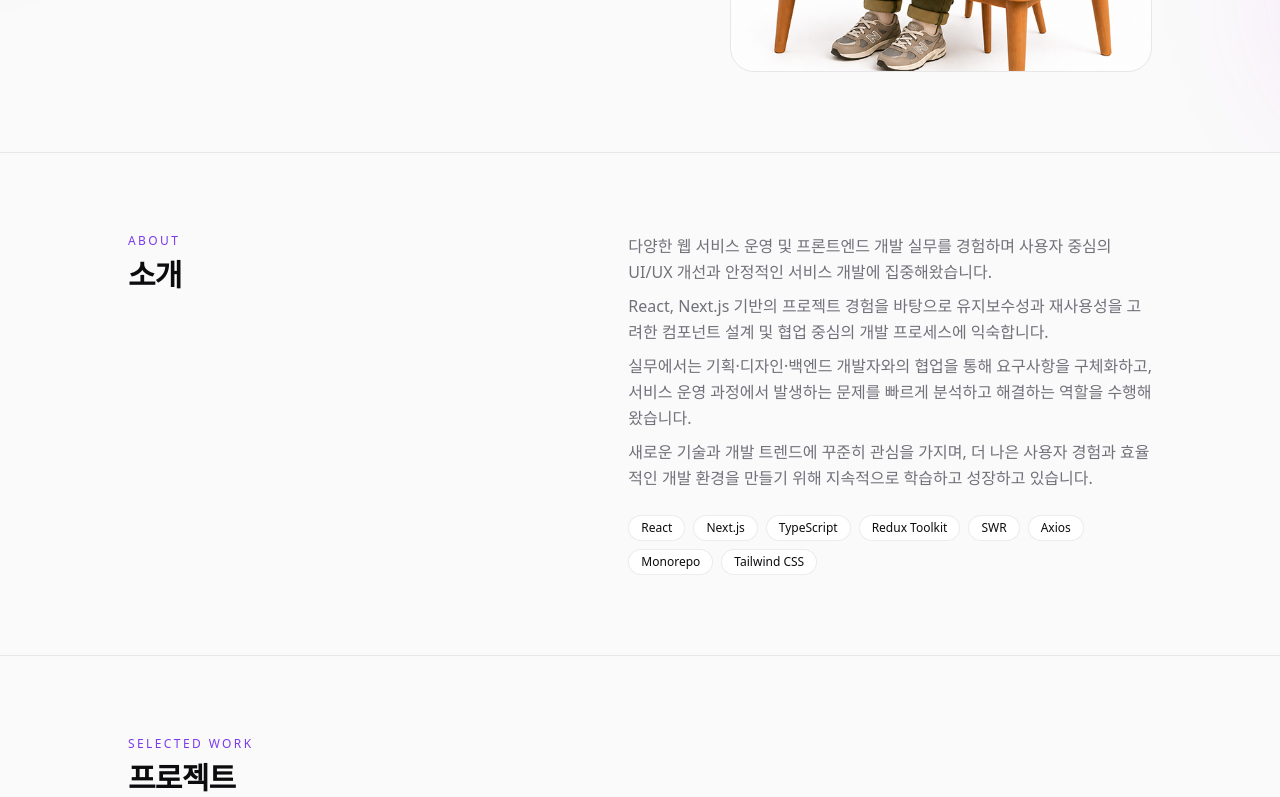
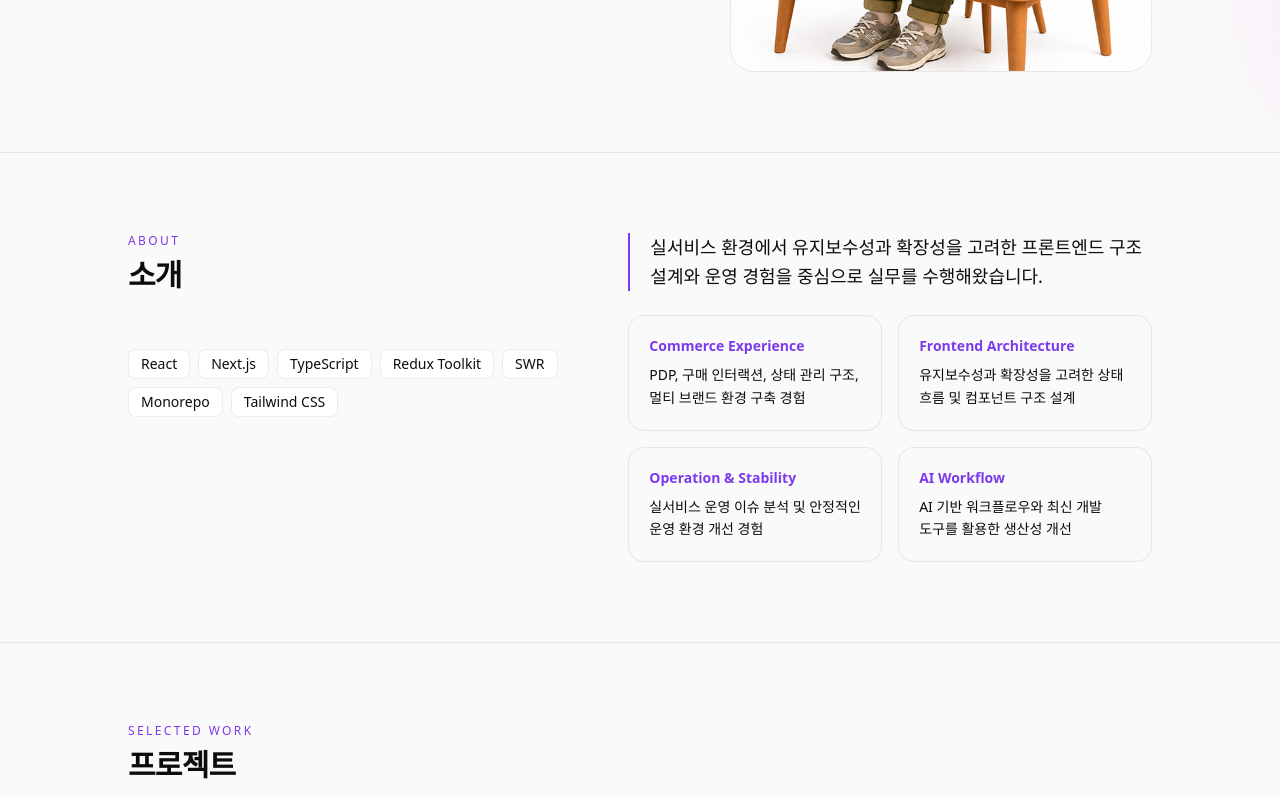
Before and after one commit to JJuiceCode/portfolio, a Next.js app: page / in a window 1280 px wide. Shown: the part 510-1307 px from the top of the page. Built offline with nearby package versions, Linux system fonts and the light colour scheme; a web font is replaced by a local one.

Commit message:
① 메인 index 페이지 수정

```diff
--- a/components/sections/about.tsx
+++ b/components/sections/about.tsx
@@ -2,33 +2,53 @@ export function About() {
   return (
     <section id="about" className="scroll-mt-24 border-t border-border px-4 py-20 sm:px-6">
       <div className="mx-auto grid max-w-5xl gap-12 md:grid-cols-[1fr_1.2fr] md:gap-16">
+        {/* left */}
         <div className="text-center sm:text-left">
           <p className="text-xs font-medium uppercase tracking-[0.2em] text-accent">About</p>
           <h2 className="mt-2 text-2xl font-semibold tracking-tight text-foreground sm:text-3xl">소개</h2>
-        </div>
-        <div className="space-y-4 text-muted">
-          <div className="space-y-2 leading-relaxed">
-            <p>다양한 웹 서비스 운영 및 프론트엔드 개발 실무를 경험하며 사용자 중심의 UI/UX 개선과 안정적인 서비스 개발에 집중해왔습니다.</p>
-            <p>
-              React, Next.js 기반의 프로젝트 경험을 바탕으로 유지보수성과 재사용성을 고려한 컴포넌트 설계 및 협업 중심의 개발 프로세스에 익숙합니다.
-            </p>
-            <p>
-              실무에서는 기획·디자인·백엔드 개발자와의 협업을 통해 요구사항을 구체화하고, 서비스 운영 과정에서 발생하는 문제를 빠르게 분석하고
-              해결하는 역할을 수행해왔습니다.
-            </p>
-            <p>
-              새로운 기술과 개발 트렌드에 꾸준히 관심을 가지며, 더 나은 사용자 경험과 효율적인 개발 환경을 만들기 위해 지속적으로 학습하고 성장하고
-              있습니다.
-            </p>
-          </div>
-          <ul className="flex flex-wrap gap-2 pt-2">
-            {["React", "Next.js", "TypeScript", "Redux Toolkit", "SWR", "Axios", "Monorepo", "Tailwind CSS"].map(tag => (
-              <li key={tag} className="rounded-full border border-border bg-surface px-3 py-1 text-xs font-medium text-foreground">
+          <ul className="mt-6 md:mt-12 flex flex-wrap gap-2 pt-2">
+            {["React", "Next.js", "TypeScript", "Redux Toolkit", "SWR", "Monorepo", "Tailwind CSS"].map(tag => (
+              <li key={tag} className="rounded-lg border border-border bg-surface px-3 py-1 text-sm font-medium text-foreground">
                 {tag}
               </li>
             ))}
           </ul>
         </div>
+
+        {/* RIGHT */}
+        <div className="space-y-6 break-keep">
+          <div className="border-l-2 border-accent pl-5">
+            <p className="text-lg leading-relaxed text-foreground">
+              실서비스 환경에서 유지보수성과 확장성을 고려한 프론트엔드 구조 설계와 운영 경험을 중심으로 실무를 수행해왔습니다.
+            </p>
+          </div>
+
+          <div className="grid gap-4 sm:grid-cols-2">
+            <div className="rounded-2xl border border-border bg-background p-5">
+              <h3 className="text-sm font-semibold text-accent">Commerce Experience</h3>
+
+              <p className="mt-2 text-sm leading-relaxed text-muted-foreground">PDP, 구매 인터랙션, 상태 관리 구조, 멀티 브랜드 환경 구축 경험</p>
+            </div>
+
+            <div className="rounded-2xl border border-border bg-background p-5">
+              <h3 className="text-sm font-semibold text-accent">Frontend Architecture</h3>
+
+              <p className="mt-2 text-sm leading-relaxed text-muted-foreground">유지보수성과 확장성을 고려한 상태 흐름 및 컴포넌트 구조 설계</p>
+            </div>
+
+            <div className="rounded-2xl border border-border bg-background p-5">
+              <h3 className="text-sm font-semibold text-accent">Operation & Stability</h3>
+
+              <p className="mt-2 text-sm leading-relaxed text-muted-foreground">실서비스 운영 이슈 분석 및 안정적인 운영 환경 개선 경험</p>
+            </div>
+
+            <div className="rounded-2xl border border-border bg-background p-5">
+              <h3 className="text-sm font-semibold text-accent">AI Workflow</h3>
+
+              <p className="mt-2 text-sm leading-relaxed text-muted-foreground">AI 기반 워크플로우와 최신 개발 도구를 활용한 생산성 개선</p>
+            </div>
+          </div>
+        </div>
       </div>
     </section>
   );
--- a/components/sections/hero.tsx
+++ b/components/sections/hero.tsx
@@ -12,9 +12,9 @@ export function Hero() {
       <div className="mx-auto grid max-w-5xl items-center gap-8 lg:grid-cols-[minmax(0,1fr)_minmax(280px,0.75fr)] lg:gap-10 text-center sm:text-left">
         <div>
           <p className="mb-4 text-xs font-medium uppercase tracking-[0.2em] text-accent  text-center sm:text-left">Frontend Engineer</p>
-          <h1 className="break-keep max-w-3xl text-3xl font-semibold text-foreground sm:text-3xl md:text-4xl  ">
-            복잡한 요구사항을 <span className="text-accent">구조화</span> 하고 안정적인 <span className="text-accent">사용자 경험</span>으로
-            연결합니다.
+          <h1 className="break-keep max-w-3xl text-3xl font-semibold text-foreground sm:text-3xl md:text-4xl leading-tight">
+            복잡한 커머스 요구사항을 <span className="text-accent">구조화</span>하고 <span className="text-accent">운영 가능한</span> 프론트엔드
+            시스템으로 구현합니다.
           </h1>
           <div className="mt-10 flex flex-col gap-3 sm:flex-row sm:items-center">
             <a
```
